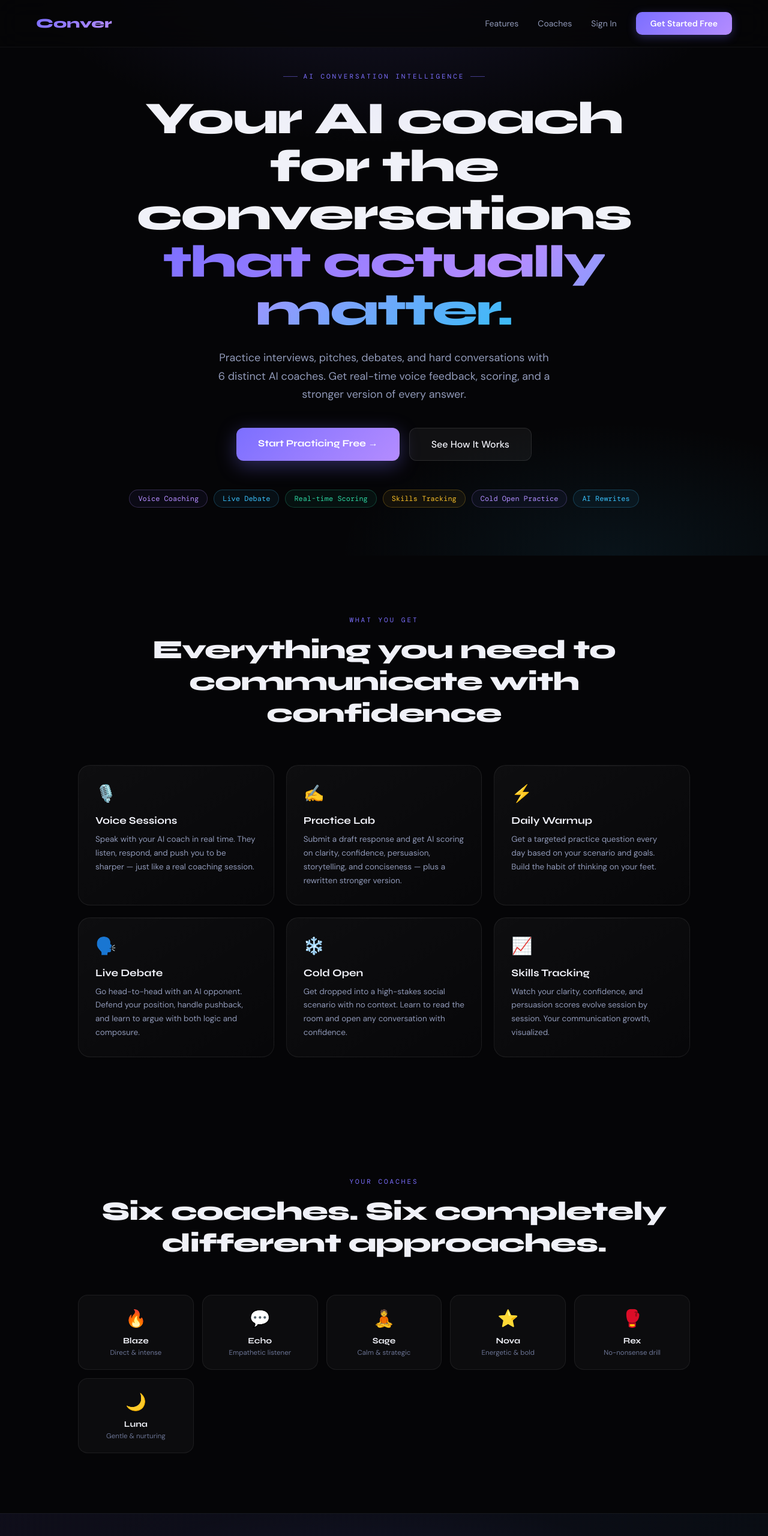
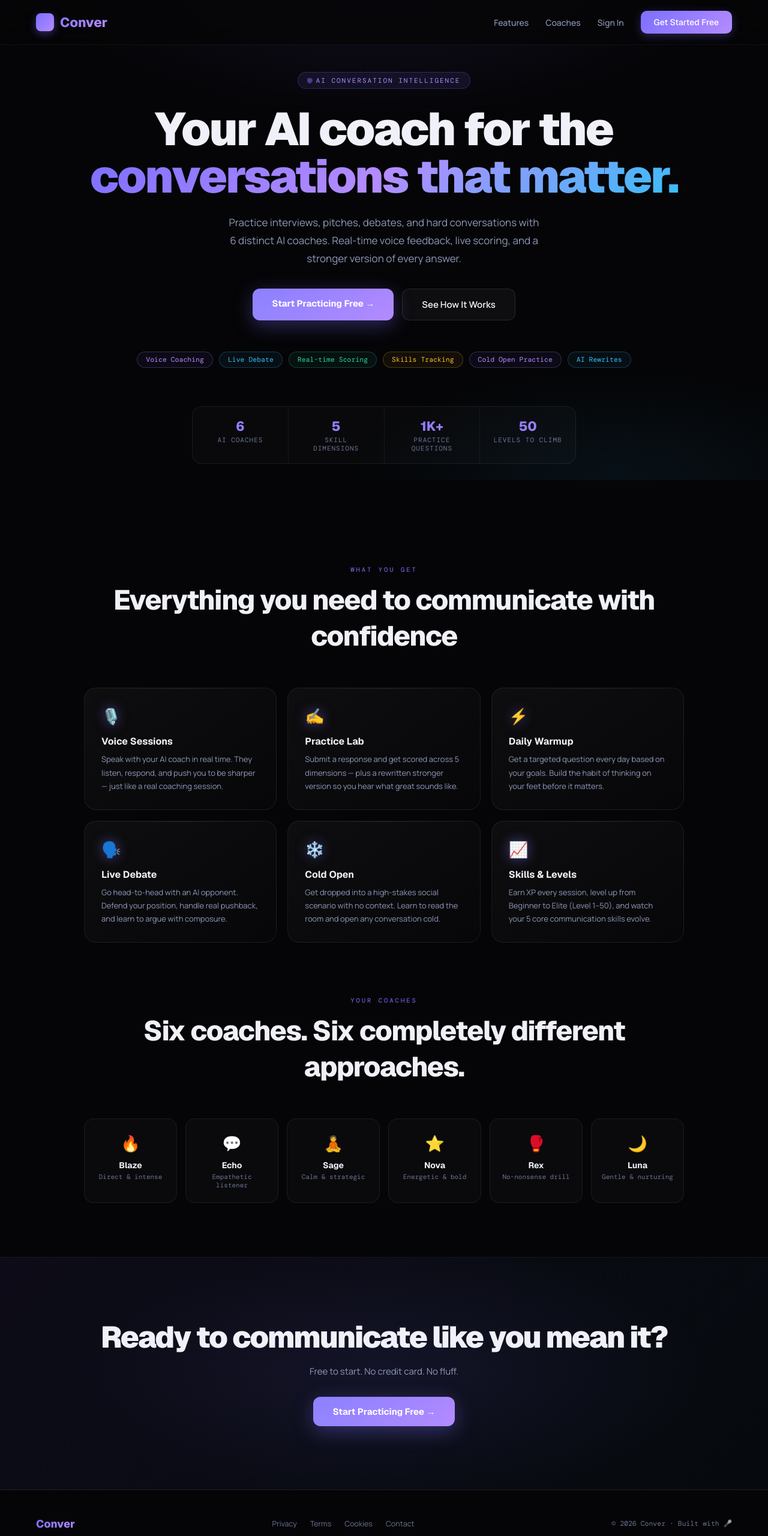
Before and after one commit to renish5609-beep/conver1, a website: page public/landing.html in a window 1280 px wide. Shown: the top 2560 px of the page at 60% size. Drawn offline with nearby package versions, Linux system fonts and the light colour scheme.

Commit message:
complete UI revamp + landing page + Geist/Manrope fonts
Co-Authored-By: Claude Sonnet 5 <noreply@anthropic.com>

```diff
--- a/public/landing.html
+++ b/public/landing.html
@@ -4,219 +4,109 @@
 <meta charset="UTF-8">
 <meta name="viewport" content="width=device-width, initial-scale=1.0">
 <title>Conver — AI Conversation Coaching</title>
-<meta name="description" content="Practice interviews, pitches, debates, and hard conversations with AI coaches. Get real-time scoring, voice feedback, and track how your communication evolves.">
-<link href="https://fonts.googleapis.com/css2?family=Syne:wght@400;700;800&family=DM+Sans:wght@400;500;600&family=DM+Mono:wght@400&display=swap" rel="stylesheet">
+<meta name="description" content="Practice interviews, pitches, debates, and hard conversations with AI coaches. Get real-time voice feedback, scoring, and track how your communication evolves.">
+<link href="https://fonts.googleapis.com/css2?family=Geist:wght@400;500;600;700;800;900&family=Manrope:wght@300;400;500;600;700;800&family=DM+Mono:wght@400;500&display=swap" rel="stylesheet">
 <style>
-* { box-sizing: border-box; margin: 0; padding: 0; }
-body {
-  background: #050507;
-  color: #f0f1f8;
-  font-family: 'DM Sans', sans-serif;
-  -webkit-font-smoothing: antialiased;
-  overflow-x: hidden;
-}
-a { color: inherit; text-decoration: none; }
+*{box-sizing:border-box;margin:0;padding:0}
+body{background:#050507;color:#f0f1f8;font-family:'Manrope',sans-serif;-webkit-font-smoothing:antialiased;overflow-x:hidden}
+body::before{content:'';position:fixed;inset:0;background:radial-gradient(ellipse 80% 60% at 50% -10%,rgba(124,111,255,0.12) 0%,transparent 60%),radial-gradient(ellipse 60% 40% at 80% 100%,rgba(56,189,248,0.07) 0%,transparent 60%);pointer-events:none;z-index:0}
+a{color:inherit;text-decoration:none}
 
-/* Nav */
-nav {
-  position: fixed; top: 0; left: 0; right: 0; z-index: 100;
-  padding: 20px 60px;
-  display: flex; align-items: center; justify-content: space-between;
-  background: rgba(5,5,7,0.8);
-  backdrop-filter: blur(20px);
-  border-bottom: 1px solid rgba(255,255,255,0.05);
-}
-.nav-logo { font-family: 'Syne', sans-serif; font-size: 22px; font-weight: 800; background: linear-gradient(135deg,#7c6fff,#b48cff); -webkit-background-clip: text; -webkit-text-fill-color: transparent; background-clip: text; }
-.nav-links { display: flex; align-items: center; gap: 32px; }
-.nav-links a { font-size: 14px; color: #9099b8; transition: color 0.2s; }
-.nav-links a:hover { color: #f0f1f8; }
-.nav-cta { background: linear-gradient(135deg,#7c6fff,#b48cff); color: #fff !important; padding: 10px 24px; border-radius: 10px; font-weight: 600; font-size: 14px; transition: all 0.2s !important; box-shadow: 0 4px 16px rgba(124,111,255,0.3); }
-.nav-cta:hover { transform: translateY(-1px); box-shadow: 0 8px 24px rgba(124,111,255,0.45) !important; }
+/* NAV */
+nav{position:fixed;top:0;left:0;right:0;z-index:100;padding:18px 60px;display:flex;align-items:center;justify-content:space-between;background:rgba(5,5,7,0.8);backdrop-filter:blur(24px);border-bottom:1px solid rgba(255,255,255,0.05)}
+.nav-logo{font-family:'Geist',sans-serif;font-size:22px;font-weight:800;background:linear-gradient(135deg,#7c6fff,#b48cff);-webkit-background-clip:text;-webkit-text-fill-color:transparent;background-clip:text;display:flex;align-items:center;gap:10px}
+.nav-logo-icon{width:30px;height:30px;background:linear-gradient(135deg,#7c6fff,#b48cff);border-radius:8px;display:flex;align-items:center;justify-content:center;font-size:14px;box-shadow:0 4px 14px rgba(124,111,255,0.4)}
+.nav-links{display:flex;align-items:center;gap:28px}
+.nav-links a{font-size:14px;color:#9099b8;transition:color 0.2s;font-weight:500}
+.nav-links a:hover{color:#f0f1f8}
+.nav-cta{background:linear-gradient(135deg,#7c6fff,#b48cff) !important;color:#fff !important;padding:10px 22px;border-radius:10px;font-weight:700;font-size:14px;font-family:'Geist',sans-serif;transition:all 0.2s !important;box-shadow:0 4px 16px rgba(124,111,255,0.3)}
+.nav-cta:hover{transform:translateY(-1px);box-shadow:0 8px 24px rgba(124,111,255,0.5) !important}
 
-/* Hero */
-.hero {
-  min-height: 100vh;
-  display: flex; flex-direction: column; align-items: center; justify-content: center;
-  padding: 120px 40px 80px;
-  text-align: center;
-  position: relative;
-  overflow: hidden;
-}
-.hero::before {
-  content: '';
-  position: absolute; inset: 0;
-  background:
-    radial-gradient(ellipse 80% 60% at 50% -10%, rgba(124,111,255,0.15) 0%, transparent 60%),
-    radial-gradient(ellipse 60% 40% at 80% 100%, rgba(56,189,248,0.08) 0%, transparent 60%);
-  pointer-events: none;
-}
-.hero-eyebrow {
-  font-family: 'DM Mono', monospace;
-  font-size: 11px;
-  letter-spacing: 3px;
-  text-transform: uppercase;
-  color: #7c6fff;
-  margin-bottom: 24px;
-  display: flex; align-items: center; gap: 10px;
-  justify-content: center;
-}
-.hero-eyebrow::before, .hero-eyebrow::after {
-  content: '';
-  display: inline-block; width: 24px; height: 1px;
-  background: rgba(124,111,255,0.5);
-}
-.hero h1 {
-  font-family: 'Syne', sans-serif;
-  font-size: clamp(42px, 6vw, 76px);
-  font-weight: 800;
-  line-height: 1.05;
-  letter-spacing: -2px;
-  margin-bottom: 24px;
-  max-width: 860px;
-}
-.hero h1 span {
-  background: linear-gradient(135deg, #7c6fff, #b48cff, #38bdf8);
-  -webkit-background-clip: text; -webkit-text-fill-color: transparent; background-clip: text;
-}
-.hero-sub {
-  font-size: 18px;
-  color: #9099b8;
-  line-height: 1.7;
-  max-width: 560px;
-  margin: 0 auto 40px;
-}
-.hero-ctas { display: flex; gap: 16px; justify-content: center; flex-wrap: wrap; }
-.cta-primary {
-  background: linear-gradient(135deg,#7c6fff,#b48cff);
-  color: #fff;
-  padding: 16px 36px;
-  border-radius: 12px;
-  font-family: 'Syne', sans-serif;
-  font-size: 16px;
-  font-weight: 700;
-  border: none;
-  cursor: pointer;
-  transition: all 0.2s;
-  box-shadow: 0 8px 32px rgba(124,111,255,0.35);
-  text-decoration: none;
-  display: inline-block;
-}
-.cta-primary:hover { transform: translateY(-2px); box-shadow: 0 16px 48px rgba(124,111,255,0.5); }
-.cta-secondary {
-  background: rgba(255,255,255,0.05);
-  color: #f0f1f8;
-  padding: 16px 36px;
-  border-radius: 12px;
-  font-size: 16px;
-  font-weight: 500;
-  border: 1px solid rgba(255,255,255,0.1);
-  cursor: pointer;
-  transition: all 0.2s;
-  text-decoration: none;
-  display: inline-block;
-}
-.cta-secondary:hover { background: rgba(255,255,255,0.08); border-color: rgba(124,111,255,0.3); }
+/* HERO */
+.hero{min-height:100vh;display:flex;flex-direction:column;align-items:center;justify-content:center;padding:120px 40px 80px;text-align:center;position:relative;z-index:1}
+.hero-badge{display:inline-flex;align-items:center;gap:8px;background:rgba(124,111,255,0.1);border:1px solid rgba(124,111,255,0.25);border-radius:20px;padding:6px 16px;font-size:11px;font-family:'DM Mono',monospace;letter-spacing:2px;text-transform:uppercase;color:#b48cff;margin-bottom:28px;animation:fadeInDown 0.6s ease}
+.hero-badge::before{content:'';width:6px;height:6px;background:#7c6fff;border-radius:50%;animation:pulse 2s infinite}
+@keyframes pulse{0%,100%{opacity:1;transform:scale(1)}50%{opacity:0.5;transform:scale(1.5)}}
+@keyframes fadeInDown{from{opacity:0;transform:translateY(-12px)}to{opacity:1;transform:translateY(0)}}
+@keyframes fadeInUp{from{opacity:0;transform:translateY(20px)}to{opacity:1;transform:translateY(0)}}
+.hero h1{font-family:'Geist',sans-serif;font-size:clamp(44px,6vw,80px);font-weight:900;line-height:1.03;letter-spacing:-2.5px;margin-bottom:22px;animation:fadeInUp 0.7s ease 0.1s both}
+.hero h1 .line1{display:block;color:#f0f1f8}
+.hero h1 .line2{display:block;background:linear-gradient(135deg,#7c6fff 0%,#b48cff 50%,#38bdf8 100%);-webkit-background-clip:text;-webkit-text-fill-color:transparent;background-clip:text}
+.hero-sub{font-size:17px;color:#9099b8;line-height:1.75;max-width:520px;margin:0 auto 36px;animation:fadeInUp 0.7s ease 0.2s both;font-weight:400}
+.hero-ctas{display:flex;gap:14px;justify-content:center;flex-wrap:wrap;animation:fadeInUp 0.7s ease 0.3s both}
+.cta-primary{background:linear-gradient(135deg,#7c6fff,#b48cff);color:#fff;padding:15px 32px;border-radius:12px;font-family:'Geist',sans-serif;font-size:15px;font-weight:700;border:none;cursor:pointer;transition:all 0.2s;box-shadow:0 8px 32px rgba(124,111,255,0.35);display:inline-block;position:relative;overflow:hidden}
+.cta-primary::after{content:'';position:absolute;top:0;left:-100%;right:0;bottom:0;background:linear-gradient(90deg,transparent,rgba(255,255,255,0.12),transparent);transition:left 0.4s}
+.cta-primary:hover{transform:translateY(-2px);box-shadow:0 16px 48px rgba(124,111,255,0.5)}
+.cta-primary:hover::after{left:100%}
+.cta-secondary{background:rgba(255,255,255,0.04);color:#f0f1f8;padding:15px 32px;border-radius:12px;font-size:15px;font-weight:600;border:1px solid rgba(255,255,255,0.1);cursor:pointer;transition:all 0.2s;display:inline-block}
+.cta-secondary:hover{background:rgba(255,255,255,0.08);border-color:rgba(124,111,255,0.35)}
 
-/* Feature tags */
-.hero-tags { display: flex; gap: 10px; justify-content: center; flex-wrap: wrap; margin-top: 48px; }
-.hero-tag {
-  font-size: 12px;
-  font-family: 'DM Mono', monospace;
-  padding: 6px 14px;
-  border-radius: 20px;
-  border: 1px solid;
-}
-.tag-purple { color: #b48cff; border-color: rgba(180,140,255,0.25); background: rgba(124,111,255,0.06); }
-.tag-blue { color: #38bdf8; border-color: rgba(56,189,248,0.25); background: rgba(56,189,248,0.06); }
-.tag-green { color: #2dd4a0; border-color: rgba(45,212,160,0.25); background: rgba(45,212,160,0.06); }
-.tag-amber { color: #fbbf24; border-color: rgba(251,191,36,0.25); background: rgba(251,191,36,0.06); }
+/* TAGS */
+.hero-tags{display:flex;gap:10px;justify-content:center;flex-wrap:wrap;margin-top:52px;animation:fadeInUp 0.7s ease 0.4s both}
+.htag{font-size:11.5px;font-family:'DM Mono',monospace;padding:5px 14px;border-radius:20px;border:1px solid}
+.htag-p{color:#b48cff;border-color:rgba(180,140,255,0.25);background:rgba(124,111,255,0.06)}
+.htag-b{color:#38bdf8;border-color:rgba(56,189,248,0.25);background:rgba(56,189,248,0.06)}
+.htag-g{color:#2dd4a0;border-color:rgba(45,212,160,0.25);background:rgba(45,212,160,0.06)}
+.htag-a{color:#fbbf24;border-color:rgba(251,191,36,0.25);background:rgba(251,191,36,0.06)}
 
-/* Features section */
-.section { padding: 100px 40px; max-width: 1100px; margin: 0 auto; }
-.section-label { font-family: 'DM Mono', monospace; font-size: 11px; letter-spacing: 3px; text-transform: uppercase; color: #7c6fff; margin-bottom: 16px; text-align: center; }
-.section h2 { font-family: 'Syne', sans-serif; font-size: clamp(28px,4vw,44px); font-weight: 800; letter-spacing: -1px; text-align: center; margin-bottom: 60px; }
-.features-grid { display: grid; grid-template-columns: repeat(auto-fit, minmax(300px, 1fr)); gap: 20px; }
-.feature-card {
-  background: linear-gradient(145deg, rgba(255,255,255,0.04), rgba(255,255,255,0.01));
-  border: 1px solid rgba(255,255,255,0.07);
-  border-radius: 20px;
-  padding: 28px;
-  transition: all 0.25s;
-  position: relative;
-  overflow: hidden;
-}
-.feature-card::before {
-  content: ''; position: absolute; top: 0; left: 0; right: 0; height: 1px;
-  background: linear-gradient(90deg, transparent, rgba(255,255,255,0.08), transparent);
-}
-.feature-card:hover { border-color: rgba(124,111,255,0.25); transform: translateY(-4px); box-shadow: 0 20px 48px rgba(0,0,0,0.4); }
-.feature-icon { font-size: 28px; margin-bottom: 16px; display: block; }
-.feature-card h3 { font-family: 'Syne', sans-serif; font-size: 17px; font-weight: 700; margin-bottom: 10px; }
-.feature-card p { font-size: 13.5px; color: #9099b8; line-height: 1.7; }
+/* STATS BAR */
+.stats-bar{display:flex;gap:0;border:1px solid rgba(255,255,255,0.07);border-radius:16px;overflow:hidden;margin-top:64px;max-width:640px;width:100%;background:rgba(255,255,255,0.02);animation:fadeInUp 0.7s ease 0.5s both}
+.stat{flex:1;padding:18px 20px;text-align:center;border-right:1px solid rgba(255,255,255,0.06)}
+.stat:last-child{border-right:none}
+.stat-num{font-family:'Geist',sans-serif;font-size:22px;font-weight:800;background:linear-gradient(135deg,#7c6fff,#b48cff);-webkit-background-clip:text;-webkit-text-fill-color:transparent;background-clip:text;margin-bottom:2px}
+.stat-label{font-size:11px;color:#6b7494;font-family:'DM Mono',monospace;text-transform:uppercase;letter-spacing:1px}
 
-/* Coaches section */
-.coaches-grid { display: grid; grid-template-columns: repeat(auto-fit, minmax(160px, 1fr)); gap: 14px; }
-.coach-card {
-  background: rgba(255,255,255,0.03);
-  border: 1px solid rgba(255,255,255,0.07);
-  border-radius: 16px;
-  padding: 20px 16px;
-  text-align: center;
-  transition: all 0.2s;
-}
-.coach-card:hover { border-color: rgba(124,111,255,0.25); background: rgba(124,111,255,0.05); }
-.coach-emoji { font-size: 28px; margin-bottom: 10px; display: block; }
-.coach-name { font-family: 'Syne', sans-serif; font-size: 14px; font-weight: 700; margin-bottom: 4px; }
-.coach-style { font-size: 11.5px; color: #6b7494; }
+/* FEATURES */
+.section{padding:90px 40px;max-width:1080px;margin:0 auto;position:relative;z-index:1}
+.section-label{font-family:'DM Mono',monospace;font-size:10.5px;letter-spacing:3px;text-transform:uppercase;color:#7c6fff;margin-bottom:14px;text-align:center}
+.section h2{font-family:'Geist',sans-serif;font-size:clamp(28px,4vw,46px);font-weight:800;letter-spacing:-1.5px;text-align:center;margin-bottom:56px;color:#f0f1f8}
+.features-grid{display:grid;grid-template-columns:repeat(auto-fit,minmax(290px,1fr));gap:18px}
+.feature-card{background:linear-gradient(145deg,rgba(255,255,255,0.04),rgba(255,255,255,0.01));border:1px solid rgba(255,255,255,0.07);border-radius:20px;padding:28px;transition:all 0.25s;position:relative;overflow:hidden;cursor:default}
+.feature-card::before{content:'';position:absolute;top:0;left:0;right:0;height:1px;background:linear-gradient(90deg,transparent,rgba(255,255,255,0.09),transparent)}
+.feature-card:hover{border-color:rgba(124,111,255,0.28);transform:translateY(-4px);box-shadow:0 20px 48px rgba(0,0,0,0.4),0 0 0 1px rgba(124,111,255,0.08)}
+.feature-icon{font-size:26px;margin-bottom:14px;display:block;filter:drop-shadow(0 0 10px rgba(124,111,255,0.5))}
+.feature-card h3{font-family:'Geist',sans-serif;font-size:16px;font-weight:700;margin-bottom:8px;color:#f0f1f8}
+.feature-card p{font-size:13px;color:#9099b8;line-height:1.7}
 
-/* CTA section */
-.cta-section {
-  text-align: center;
-  padding: 100px 40px;
-  background: linear-gradient(135deg, rgba(124,111,255,0.08), rgba(56,189,248,0.04));
-  border-top: 1px solid rgba(255,255,255,0.05);
-  border-bottom: 1px solid rgba(255,255,255,0.05);
-  position: relative;
-  overflow: hidden;
-}
-.cta-section::before {
-  content: ''; position: absolute; inset: 0;
-  background: radial-gradient(ellipse 60% 80% at 50% 50%, rgba(124,111,255,0.1) 0%, transparent 70%);
-  pointer-events: none;
-}
-.cta-section h2 { font-family: 'Syne', sans-serif; font-size: clamp(28px,4vw,48px); font-weight: 800; letter-spacing: -1.5px; margin-bottom: 16px; position: relative; z-index: 1; }
-.cta-section p { font-size: 16px; color: #9099b8; margin-bottom: 36px; position: relative; z-index: 1; }
+/* COACHES */
+.coaches-grid{display:grid;grid-template-columns:repeat(auto-fit,minmax(150px,1fr));gap:14px}
+.coach-card{background:rgba(255,255,255,0.025);border:1px solid rgba(255,255,255,0.07);border-radius:16px;padding:22px 16px;text-align:center;transition:all 0.22s;cursor:default}
+.coach-card:hover{border-color:rgba(124,111,255,0.28);background:rgba(124,111,255,0.06);transform:translateY(-2px)}
+.coach-emoji{font-size:26px;margin-bottom:10px;display:block}
+.coach-name{font-family:'Geist',sans-serif;font-size:14px;font-weight:700;margin-bottom:3px;color:#f0f1f8}
+.coach-style{font-size:11px;color:#6b7494;font-family:'DM Mono',monospace}
 
-/* Footer */
-footer {
-  padding: 48px 60px;
-  border-top: 1px solid rgba(255,255,255,0.05);
-  display: flex;
-  align-items: center;
-  justify-content: space-between;
-  flex-wrap: wrap;
-  gap: 20px;
-}
-.footer-logo { font-family: 'Syne', sans-serif; font-size: 18px; font-weight: 800; background: linear-gradient(135deg,#7c6fff,#b48cff); -webkit-background-clip: text; -webkit-text-fill-color: transparent; background-clip: text; }
-.footer-links { display: flex; gap: 24px; flex-wrap: wrap; }
-.footer-links a { font-size: 13px; color: #6b7494; transition: color 0.2s; }
-.footer-links a:hover { color: #9099b8; }
-.footer-copy { font-size: 12px; color: #6b7494; font-family: 'DM Mono', monospace; }
+/* CTA SECTION */
+.cta-section{text-align:center;padding:100px 40px;background:linear-gradient(135deg,rgba(124,111,255,0.07),rgba(56,189,248,0.03));border-top:1px solid rgba(255,255,255,0.05);border-bottom:1px solid rgba(255,255,255,0.05);position:relative;z-index:1;overflow:hidden}
+.cta-section::before{content:'';position:absolute;inset:0;background:radial-gradient(ellipse 60% 80% at 50% 50%,rgba(124,111,255,0.09) 0%,transparent 70%);pointer-events:none}
+.cta-section h2{font-family:'Geist',sans-serif;font-size:clamp(28px,4vw,50px);font-weight:900;letter-spacing:-2px;margin-bottom:14px;position:relative;z-index:1;color:#f0f1f8}
+.cta-section p{font-size:15px;color:#9099b8;margin-bottom:32px;position:relative;z-index:1}
 
-@media (max-width: 640px) {
-  nav { padding: 16px 20px; }
-  .nav-links { gap: 14px; }
-  .nav-links a:not(.nav-cta) { display: none; }
-  .section { padding: 60px 20px; }
-  .cta-section { padding: 60px 20px; }
-  footer { padding: 32px 20px; }
+/* FOOTER */
+footer{padding:44px 60px;border-top:1px solid rgba(255,255,255,0.05);display:flex;align-items:center;justify-content:space-between;flex-wrap:wrap;gap:18px;position:relative;z-index:1}
+.footer-logo{font-family:'Geist',sans-serif;font-size:18px;font-weight:800;background:linear-gradient(135deg,#7c6fff,#b48cff);-webkit-background-clip:text;-webkit-text-fill-color:transparent;background-clip:text}
+.footer-links{display:flex;gap:22px}
+.footer-links a{font-size:12.5px;color:#6b7494;transition:color 0.2s}
+.footer-links a:hover{color:#9099b8}
+.footer-copy{font-size:11.5px;color:#6b7494;font-family:'DM Mono',monospace}
+
+@media (max-width:640px){
+  nav{padding:16px 20px}
+  .nav-links{gap:14px}
+  .nav-links a:not(.nav-cta){display:none}
+  .section{padding:60px 20px}
+  .cta-section{padding:60px 20px}
+  footer{padding:32px 20px}
 }
 </style>
 </head>
 <body>
 
 <nav>
-  <div class="nav-logo">Conver</div>
+  <div class="nav-logo">
+    <div class="nav-logo-icon">🎤</div>
+    Conver
+  </div>
   <div class="nav-links">
     <a href="#features">Features</a>
     <a href="#coaches">Coaches</a>
@@ -226,20 +116,29 @@ footer {
 </nav>
 
 <section class="hero">
-  <div class="hero-eyebrow">AI Conversation Intelligence</div>
-  <h1>Your AI coach for the conversations <span>that actually matter.</span></h1>
-  <p class="hero-sub">Practice interviews, pitches, debates, and hard conversations with 6 distinct AI coaches. Get real-time voice feedback, scoring, and a stronger version of every answer.</p>
+  <div class="hero-badge">AI Conversation Intelligence</div>
+  <h1>
+    <span class="line1">Your AI coach for the</span>
+    <span class="line2">conversations that matter.</span>
+  </h1>
+  <p class="hero-sub">Practice interviews, pitches, debates, and hard conversations with 6 distinct AI coaches. Real-time voice feedback, live scoring, and a stronger version of every answer.</p>
   <div class="hero-ctas">
     <a href="/app" class="cta-primary">Start Practicing Free →</a>
     <a href="#features" class="cta-secondary">See How It Works</a>
   </div>
   <div class="hero-tags">
-    <span class="hero-tag tag-purple">Voice Coaching</span>
-    <span class="hero-tag tag-blue">Live Debate</span>
-    <span class="hero-tag tag-green">Real-time Scoring</span>
-    <span class="hero-tag tag-amber">Skills Tracking</span>
-    <span class="hero-tag tag-purple">Cold Open Practice</span>
-    <span class="hero-tag tag-blue">AI Rewrites</span>
+    <span class="htag htag-p">Voice Coaching</span>
+    <span class="htag htag-b">Live Debate</span>
+    <span class="htag htag-g">Real-time Scoring</span>
+    <span class="htag htag-a">Skills Tracking</span>
+    <span class="htag htag-p">Cold Open Practice</span>
+    <span class="htag htag-b">AI Rewrites</span>
+  </div>
+  <div class="stats-bar">
+    <div class="stat"><div class="stat-num">6</div><div class="stat-label">AI Coaches</div></div>
+    <div class="stat"><div class="stat-num">5</div><div class="stat-label">Skill Dimensions</div></div>
+    <div class="stat"><div class="stat-num">1K+</div><div class="stat-label">Practice Questions</div></div>
+    <div class="stat"><div class="stat-num">50</div><div class="stat-label">Levels to Climb</div></div>
   </div>
 </section>
 
@@ -247,40 +146,16 @@ footer {
   <div class="section-label">What you get</div>
   <h2>Everything you need to communicate with confidence</h2>
   <div class="features-grid">
-    <div class="feature-card">
-      <span class="feature-icon">🎙️</span>
-      <h3>Voice Sessions</h3>
-      <p>Speak with your AI coach in real time. They listen, respond, and push you to be sharper — just like a real coaching session.</p>
-    </div>
-    <div class="feature-card">
-      <span class="feature-icon">✍️</span>
-      <h3>Practice Lab</h3>
-      <p>Submit a draft response and get AI scoring on clarity, confidence, persuasion, storytelling, and conciseness — plus a rewritten stronger version.</p>
-    </div>
-    <div class="feature-card">
-      <span class="feature-icon">⚡</span>
-      <h3>Daily Warmup</h3>
-      <p>Get a targeted practice question every day based on your scenario and goals. Build the habit of thinking on your feet.</p>
-    </div>
-    <div class="feature-card">
-      <span class="feature-icon">🗣️</span>
-      <h3>Live Debate</h3>
-      <p>Go head-to-head with an AI opponent. Defend your position, handle pushback, and learn to argue with both logic and composure.</p>
-    </div>
-    <div class="feature-card">
-      <span class="feature-icon">❄️</span>
-      <h3>Cold Open</h3>
-      <p>Get dropped into a high-stakes social scenario with no context. Learn to read the room and open any conversation with confidence.</p>
-    </div>
-    <div class="feature-card">
-      <span class="feature-icon">📈</span>
-      <h3>Skills Tracking</h3>
-      <p>Watch your clarity, confidence, and persuasion scores evolve session by session. Your communication growth, visualized.</p>
-    </div>
+    <div class="feature-card"><span class="feature-icon">🎙️</span><h3>Voice Sessions</h3><p>Speak with your AI coach in real time. They listen, respond, and push you to be sharper — just like a real coaching session.</p></div>
+    <div class="feature-card"><span class="feature-icon">✍</span><h3>Practice Lab</h3><p>Submit a response and get scored across 5 dimensions — plus a rewritten stronger version so you hear what great sounds like.</p></div>
+    <div class="feature-card"><span class="feature-icon">⚡</span><h3>Daily Warmup</h3><p>Get a targeted question every day based on your goals. Build the habit of thinking on your feet before it matters.</p></div>
+    <div class="feature-card"><span class="feature-icon">🗣️</span><h3>Live Debate</h3><p>Go head-to-head with an AI opponent. Defend your position, handle real pushback, and learn to argue with composure.</p></div>
+    <div class="feature-card"><span class="feature-icon">❄️</span><h3>Cold Open</h3><p>Get dropped into a high-stakes social scenario with no context. Learn to read the room and open any conversation cold.</p></div>
+    <div class="feature-card"><span class="feature-icon">📈</span><h3>Skills & Levels</h3><p>Earn XP every session, level up from Beginner to Elite (Level 1–50), and watch your 5 core communication skills evolve.</p></div>
   </div>
 </section>
 
-<section id="coaches" class="section">
+<section id="coaches" class="section" style="padding-top:0">
   <div class="section-label">Your coaches</div>
   <h2>Six coaches. Six completely different approaches.</h2>
   <div class="coaches-grid">
@@ -295,16 +170,16 @@ footer {
 
 <section class="cta-section">
   <h2>Ready to communicate like you mean it?</h2>
-  <p>Free to start. No credit card required.</p>
+  <p>Free to start. No credit card. No fluff.</p>
   <a href="/app" class="cta-primary">Start Practicing Free →</a>
 </section>
 
 <footer>
   <div class="footer-logo">Conver</div>
   <div class="footer-links">
-    <a href="/privacy.html">Privacy Policy</a>
-    <a href="/terms.html">Terms of Service</a>
-    <a href="/cookies.html">Cookie Policy</a>
+    <a href="/privacy.html">Privacy</a>
+    <a href="/terms.html">Terms</a>
+    <a href="/cookies.html">Cookies</a>
     <a href="mailto:renishdjoshi@gmail.com">Contact</a>
   </div>
   <div class="footer-copy">© 2026 Conver · Built with 🎤</div>
```
Also changed, not shown: public/index.html (+107 -125 lines), server.js (+40 -9 lines).
